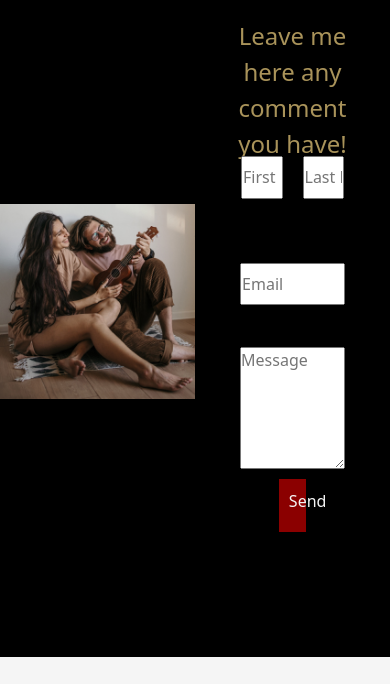
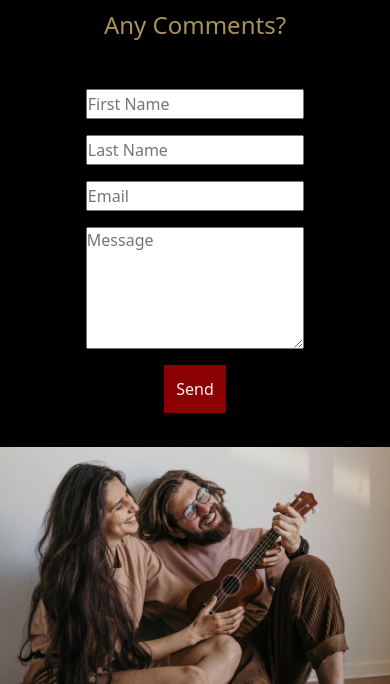
Before and after one commit to robmrdev/ukuandcoffee, a plain HTML site: page pages/contactme.html in a window 390 px wide. Shown: the part 1230-1914 px from the top of the page. Drawn offline with nearby package versions, Linux system fonts and the light colour scheme.

Commit message:
preanimations

```diff
--- a/css/style.css
+++ b/css/style.css
@@ -373,21 +373,21 @@ body {
 }
 
 .contactbottom {
-    display: grid;
     background-color: black;
-    grid-template-columns: 1fr 1fr;
-    grid-template-rows: 1fr;
+    display: flex;
+    align-items: center;
+    justify-content: space-evenly;
+    flex-direction: row-reverse;
 }
 .cbimg {
-    grid-column: 1 / 2;
     display: flex;
     flex-direction: column;
     align-items: center;
     justify-content: center;
+    width: min(450px, 50%);
 }
 
 .contactbottom div img {
-    height: auto;
     width: 100%;
     object-fit: cover;
     background-color: black;
@@ -396,93 +396,81 @@ body {
 .labelbg {
     background-color: black;
     display: flex;
-    flex-direction: column;
     align-items: center;
     justify-content: center;
+    height: 550px;
+    width: min(650px, 50%);
 }
 
 .labelcontainer {
     color: #F5F5F5;
-    grid-column: 2 / 3;
     display: grid;
     grid-template-columns: 1fr 1fr;
-    grid-template-rows: repeat(5, 1fr);
+    grid-template-rows: repeat(5, 40px);
+    gap: 5%;
+    column-gap: 5%;
     width: 70%;
     height: 80%;
 }
 
 .labelcontainer p {
     grid-column: 1 / 3;
+    grid-row: 1 / 3;
     text-align: center;
     color: #A9935A;
-    font-size: 2em;
-    height: 10vh;
+    font-size: 1.8em;
+    margin: 10px;
 }
 
-.fullname {
+/* .fullname {
     grid-column: 1 / 3;
-    grid-row: 2 / 3;
     width: 100%;
     display: flex;
     align-items: center;
     justify-content: space-between;
-    padding-left: 5%;
-    padding-right: 5%;
-}
+} */
 
 .namecbcontainer {
     width: 100%;
+    height: 100%;
+}
+
+.namecb {
+    width: 100%;
+    height: 100%;
+}
+
+.lastnamecbcontainer {
+    width: 100%;
+    height: 100%;
+}
+
+.lastnamecb {
+    width: 100%;
+    height: 100%;
+}
+
+.emailcbcontainer {
+    grid-column: 1 / 3;
     display: flex;
     flex-direction: column;
     align-items: center;
     justify-content: center;
-    margin: 10px;
-
-}
-
-.namecb {
-    width: 100%;
-    height: 5vh;
-}
-
-.lastnamecbcontainer {
-    width: 100%;
-    display: flex;
-    flex-direction: column;
-    align-items: center;
-    justify-content: center;
-    margin: 10px;
-}
-
-.lastnamecb {
-    width: 100%;
-    height: 5vh;
-}
-
-.emailcbcontainer {
-    grid-column: 1 / 3;
-    grid-row: 3 / 4;
-    display: flex;
-    flex-direction: column;
-    align-items: center;
-    justify-content: center;
-    margin: 10px;
 }
 
 .emailcb {
-    width: 90%;
+    width: 100%;
     color: #8B0000;
-    height: 5vh;
+    height: 100%;
 }
 
 .textareacb {
-    width: 90%;
+    width: 100%;
 }
 
 .textareacbcontainer {
-    margin: 10px;
     grid-column: 1 / 3;
-    grid-row: 4 / 5;
+    grid-row: auto/ span 2;
     display: flex;
     flex-direction: column;
     align-items: center;
@@ -491,14 +479,10 @@ body {
 
 .labelcontainer a {
     background-color: #8B0000;
-    width: 20%;
-    height: 50%;
-    padding: 10px;
     margin: 0 auto;
     text-align: center;
     color: #F5F5F5;
     grid-column: 1 / 3;
-    grid-row: 5 / 6;
 }
 
 
@@ -617,15 +601,16 @@ footer {
 
 }
 
-footer img {
+footer a img {
     height: 130px;
     margin: 20px;
 }
 
 footer div a img {
-    width: 70px;
-    height: 70px;
-    padding: 10px;
+    width: 50px;
+    height: 50px;
+    padding: 5px;
+    margin: 10px;
 }
 
 .mail {
@@ -660,6 +645,10 @@ footer div a img {
         font-size: 1.25em;
         margin: 4vh 10vh;
     }
+    .contactbottom {
+        height: 500px;
+    }
+
 
 /*------------------------CONTACT ME------------------------*/
     .contactemailcontainer{
@@ -671,19 +660,24 @@ footer div a img {
     .labelcontainer p {
         font-size: 1.5em;
     }
-
-    /* .namecbcontainer{
-        margin: 0;
+    .labelcontainer {
+        grid-template-rows: repeat(5, 30px);
+        gap: 4%;
+        column-gap: 4%;
+    }
+    .labelbg {
+        height: 500px;
+        flex: none;
+    }
+    .namecbcontainer {
+        width: 100%;
+        grid-column: 1 / 3;
     }
     .lastnamecbcontainer{
-        margin: 0;
+        width: 100%;
+        grid-column: 1 / 3;
     }
-    .emailcbcontainer{
-        margin: 0;
-    }
-    .textareacbcontainer{
-        margin: 0;
-    } */
+
     /*------------------------ARTISTS------------------------*/
     .artistscontainer {
         grid-template-columns: repeat(2, 1fr);
@@ -719,7 +713,18 @@ footer div a img {
         margin: 3vh 10vh;
     }
 /*------------------------CONTACT ME------------------------*/
-
+.contactbottom {
+    display: block;
+    height: 930px;
+}
+.labelbg {
+    width: 80%;
+    margin: 0 auto;
+}
+.cbimg{
+    height: auto;
+    width: 100%;
+}
 
 /*------------------------ARTISTS------------------------*/
 .artistscontainer {
--- a/pages/contactme.html
+++ b/pages/contactme.html
@@ -82,21 +82,16 @@
             </div>
         </section>
         <section class="contactbottom">
-            <div class="cbimg">
-                <img src="../img/ukecouple.jpg" alt="">
-            </div>
             <div class="labelbg">
                 <div class="labelcontainer">
                     <p>
-                        Leave me here any comment you have!
+                        Any Comments?
                     </p>
-                    <div class="fullname">
-                        <div class="namecbcontainer">
-                            <input type="text" name="name" placeholder="First Name" class="namecb">
-                        </div>
-                        <div class="lastnamecbcontainer">
-                            <input type="text" name="name" placeholder="Last Name" class="lastnamecb">
-                        </div>
+                    <div class="namecbcontainer">
+                        <input type="text" name="name" placeholder="First Name" class="namecb">
+                    </div>
+                    <div class="lastnamecbcontainer">
+                        <input type="text" name="name" placeholder="Last Name" class="lastnamecb">
                     </div>
                     <div class="emailcbcontainer">
                         <input type="email" name="email" placeholder="Email" class="emailcb">
@@ -105,8 +100,11 @@
                         <textarea name="message" id="message" placeholder="Message" cols="30" rows="5"
                             class="textareacb"></textarea>
                     </div>
-                    <a href="" class="bottomwine">Send</a>
+                    <a href="#" class="bottomwine">Send</a>
                 </div>
+            </div>
+            <div class="cbimg">
+                <img src="../img/ukecouple.jpg" alt="">
             </div>
         </section>
 
```
Also changed, not shown: pages/courses.html (+13 -13 lines), pages/new-to-uke.html (+3 -3 lines).
